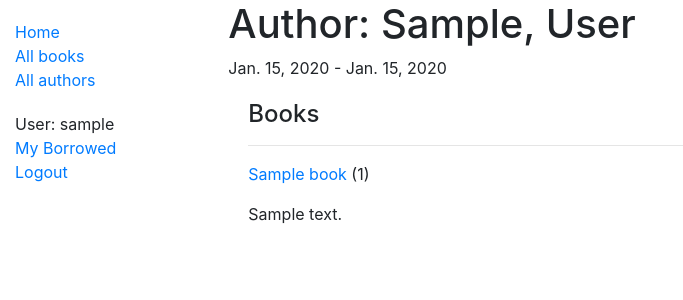
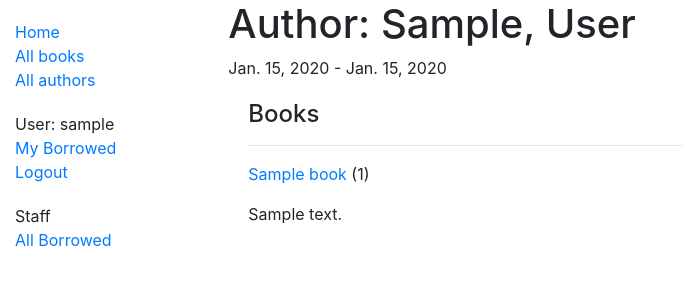
Before and after one commit to ShimnaA/mylibrary, a Django app: page /catalog/author/1 in a window 1280 px wide. Shown: the top 300 px of the page, without its empty margins (0-683 px from the left). Run offline with Django 3.2, Linux system fonts and the light colour scheme; a user stored in the database is signed in; tables that the repository leaves empty hold one stand-in row (values such as "Sample post"); some libraries are stand-ins or nearby versions.

Commit message:
All Borrowed books view, visibility only to librarians

```diff
--- a/catalog/templates/catalog/base_generic.html
+++ b/catalog/templates/catalog/base_generic.html
@@ -28,6 +28,12 @@
                     <li><a href="{% url 'login'%}?next={{request.path}}">Login</a></li>
                {% endif %}
           </ul>
+          <ul class="sidebar-nav">
+               {% if perms.catalog.can_mark_returned %}
+                     <li>Staff</li>
+                     <li><a href="{% url 'borrowed' %}">All Borrowed</a></li>
+               {% endif %}
+          </ul>
      {% endblock %}
       </div>
       <div class="col-sm-10 ">
```
Lines whose indentation alone changed are shown as unchanged.
